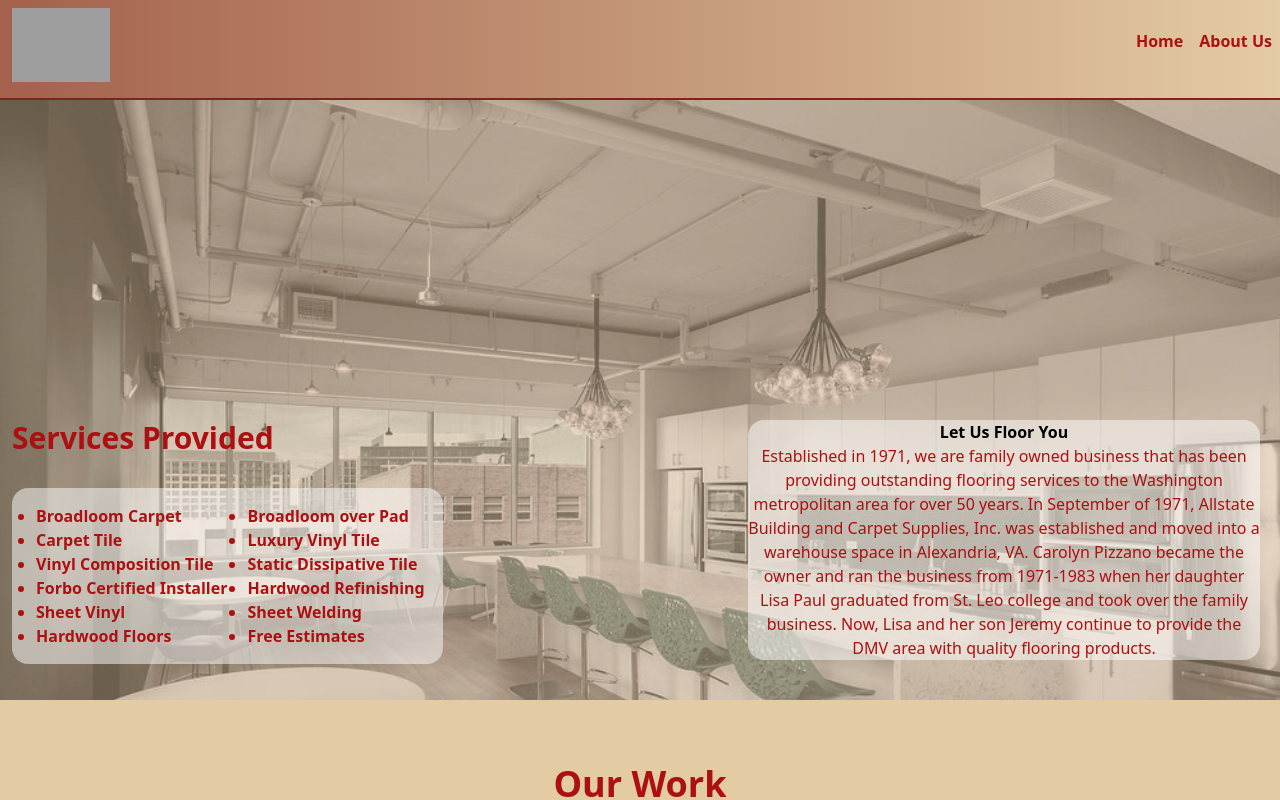
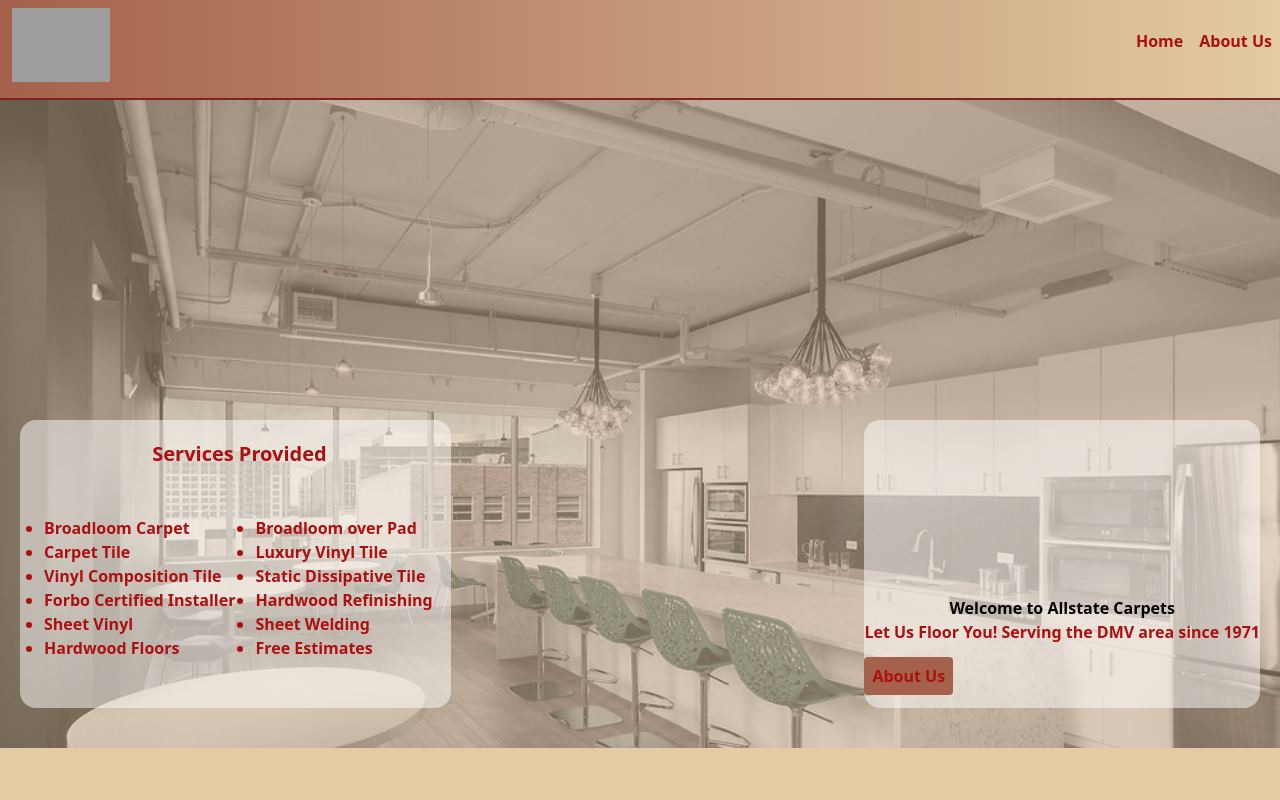
Before and after one commit to sramalho94/AllstateCarpets, a Next.js app in the folder allstate-carpets-next/: page / in a window 1280 px wide. Built offline with nearby package versions, Linux system fonts and the light colour scheme; grey boxes are pictures that could not be loaded.

Commit message:
Welcome page styling continued

```diff
--- a/allstate-carpets-next/components/Welcome.jsx
+++ b/allstate-carpets-next/components/Welcome.jsx
@@ -1,4 +1,5 @@
 import bg from './/../public/TransparentBG.png'
+import Link from 'next/link'
 
 const Welcome = () => {
   return (
@@ -11,23 +12,17 @@ const Welcome = () => {
       }}
       className="flex flex-col md:flex-row-reverse w-screen bg-cover md:justify-between"
     >
+      <div className="flex flex-col  bg-white rounded-2xl my-10 mx-5 bg-opacity-50 md:mt-80 justify-end">
+        <h1 className="font-bold text-center">Welcome to Allstate Carpets</h1>
+        <p className="text-center max-w-lg text-[#ac1010] font-bold ">Let Us Floor You! Serving the DMV area since 1971
+        </p>
+        <div className='mb-5 mt-5'>
+        <Link href='/about' className="text-[#ac1010] font-bold rounded p-2 bg-[#a4614c]">About Us</Link>
+        </div>
+      </div>
       <div className="flex flex-col  bg-white rounded-2xl my-10 mx-5 bg-opacity-50 md:mt-80">
-        <h1 className="font-bold text-center">Let Us Floor You</h1>
-        <p className="text-center max-w-lg text-[#ac1010] ">
-          Established in 1971, we are family owned business that has been
-          providing outstanding flooring services to the Washington metropolitan
-          area for over 50 years. In September of 1971, Allstate Building and
-          Carpet Supplies, Inc. was established and moved into a warehouse space
-          in Alexandria, VA. Carolyn Pizzano became the owner and ran the
-          business from 1971-1983 when her daughter Lisa Paul graduated from St.
-          Leo college and took over the family business. Now, Lisa and her son
-          Jeremy continue to provide the DMV area with quality flooring
-          products.
-        </p>
-      </div>
-      <div className="md:mt-80 mx-3">
-        <h1 className="font-bold text-3xl text-[#ac1010]">Services Provided</h1>
-        <ul className="grid grid-cols-2 list-disc  font-bold text-[#ac1010] bg-white rounded-2xl bg-opacity-50  my-8 px-4 py-4 justify-between">
+      <h1 className="font-bold text-xl text-[#ac1010] mt-5 ml-2 text-center">Services Provided</h1>
+        <ul className="grid grid-cols-2 list-disc  font-bold text-[#ac1010] my-8 px-4 py-4 justify-between">
           <li className="ml-2">Broadloom Carpet</li>
           <li className="ml-5">Broadloom over Pad</li>
           <li className="ml-2">Carpet Tile</li>
```
